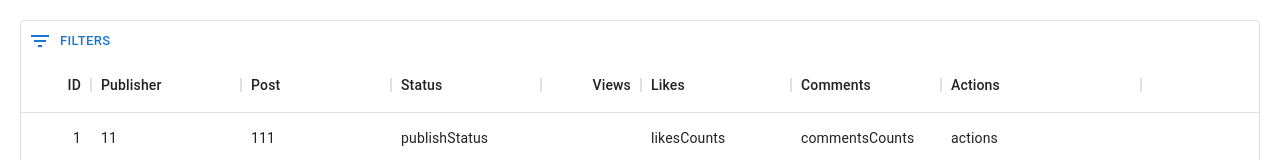
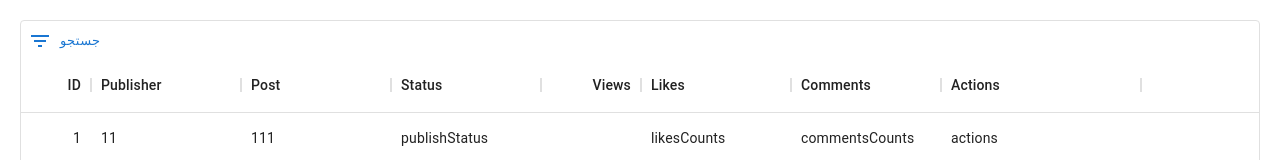
Before and after one commit to Samira-ABDI79/Aban, a React (Create React App) app: page /posts-table in a window 1280 px wide. Shown: the top 160 px of the page. Built offline with nearby package versions, Linux system fonts and the light colour scheme.

Commit message:
feat (*) : update CustomToolbar

```diff
--- a/src/components/CommentsTable/CommentsTable.js
+++ b/src/components/CommentsTable/CommentsTable.js
@@ -261,6 +261,9 @@ const DialogData={
         components={{
           Toolbar: CustomToolbar,
         }}
+        localeText={{
+          toolbarFilters:"جستجو"
+        }}
         pageSize={5}
         // rowsPerPageOptions={[10, 20, 50]}
         disableSelectionOnClick
--- a/src/components/CustomToolbar/CustomToolbar.js
+++ b/src/components/CustomToolbar/CustomToolbar.js
@@ -14,7 +14,7 @@ function CustomToolbar() {
     return (
       <GridToolbarContainer >
 
-        <GridToolbarFilterButton  aria-valuetext="جستجو" defaultValue="jkdh" aria-valuemax="جستجو"/>
+        <GridToolbarFilterButton />
 
       </GridToolbarContainer>
     );
--- a/src/components/PostsTable/PostsTable.js
+++ b/src/components/PostsTable/PostsTable.js
@@ -157,7 +157,9 @@ return (
       components={{
         Toolbar: CustomToolbar,
       }}
-
+      localeText={{
+        toolbarFilters:"جستجو"
+      }}
       rowsPerPageOptions={[10]}
     />
 
--- a/src/components/UsersTable/UsersTable.js
+++ b/src/components/UsersTable/UsersTable.js
@@ -169,6 +169,9 @@ function UsersTable() {
           },
         },
       }}
+      localeText={{
+        toolbarFilters:"جستجو"
+      }}
       pageSize={pageSize}
       rowsPerPageOptions={[10, 20, 50]}
       disableSelectionOnClick
--- a/src/index.js
+++ b/src/index.js
@@ -1,30 +1,31 @@
-import React from "react";
-import ReactDOM from "react-dom/client";
+// import React from "react";
+// import ReactDOM from "react-dom/client";
 import Container from "./providers/Container";
-import { Provider } from "react-redux";
-import { store } from "store/store";
+// import { Provider } from "react-redux";
+// import { store } from "store/store";
 
-const root = ReactDOM.createRoot(document.getElementById("root"));
-root.render(
-  <React.StrictMode>
-    <Provider store={store}>
-      <Container />
-    </Provider>
-  </React.StrictMode>
-);
+// const root = ReactDOM.createRoot(document.getElementById("root"));
+// root.render(
+//   <React.StrictMode>
+//     <Provider store={store}>
+//       <Container />
+//     </Provider>
+//   </React.StrictMode>
+// );
 
 
 
 
-// import React from 'react'
-// import ReactDOM from 'react-dom';
-// import './index.css';
+import React from 'react'
+import ReactDOM from 'react-dom';
+
 // import App from './App';
-// import { QueryClient, QueryClientProvider } from "react-query";
-// const queryClient = new QueryClient();
-// ReactDOM.render(
-//   <QueryClientProvider client={queryClient}>
-//     <App />
-//   </QueryClientProvider>,
-//     document.getElementById('root')
-// );
+import { QueryClient, QueryClientProvider } from "react-query";
+const queryClient = new QueryClient();
+ReactDOM.render(
+  <QueryClientProvider client={queryClient}>
+     <Container />
+
+  </QueryClientProvider>,
+    document.getElementById('root')
+);
```
